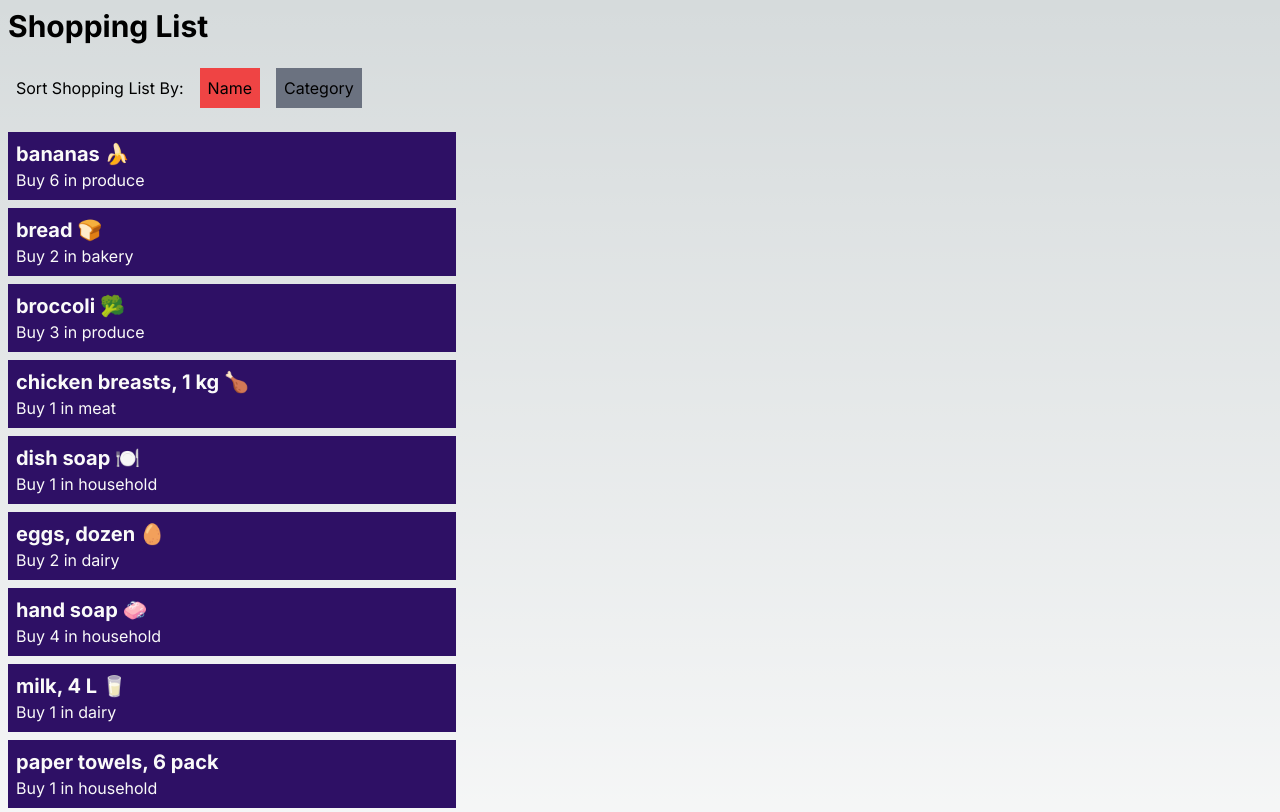
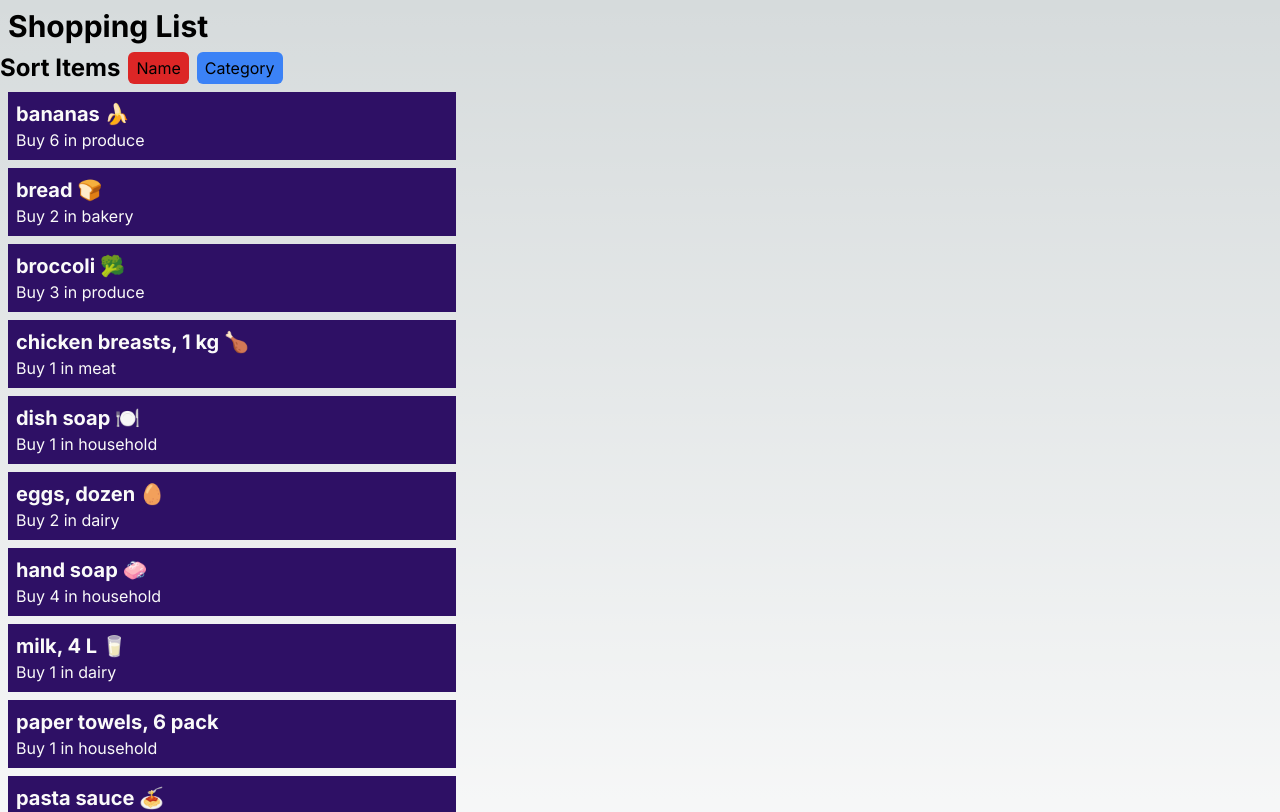
Before and after one commit to RayQM/cprg306-assignments, a Next.js app: page /week5 in a window 1280 px wide. Shown: the top 812 px of the page. Built offline with nearby package versions, Linux system fonts and the light colour scheme.

Commit message:
week5
done!

```diff
--- a/app/week5/item-list.js
+++ b/app/week5/item-list.js
@@ -1,53 +1,38 @@
-"use client";
+"use client"
 
-import {useState} from 'react';
-import Item from './item';
-import items from'./items.json';
+import { useState } from "react"
+import Item from "./item"
+import items from "./items.json"
 
 export default function ItemList(){
+  const [sortBy , setSortBy] = useState('name')
 
-    const [sortBy, setSortBy] = useState("name");
+ items.sort((a,b)=>{
+  if (sortBy === 'name'){
+    return a.name.localeCompare(b.name)
+  }
+  else if(sortBy === 'category'){
+    return a.category.localeCompare(b.category)
+  }
+ })
 
-    items.sort((a, b) => {
-      if (sortBy === 'name') {
-        return a.name.localeCompare(b.name);
-      } else if (sortBy === 'category') {
-        return a.category.localeCompare(b.category);
-      }
-    });
-
-
-
-
-    function handleSortChange(event){
-        setSortBy(event.target.value);
-    }
-
-    return (
-        <div>
-        <div className="flex flex-row p-4 gap-4">
-          <label className='leading-10'>Sort Shopping List By:</label>
-          <button
-            onClick={handleSortChange}
-            value="name"
-            className={sortBy == "name" ? "bg-red-500 pr-2 pl-2" : "bg-gray-500 pr-2 pl-2"}
-          >
-            Name
-          </button>
-          <button
-            onClick={handleSortChange}
-            value="category"
-            className={sortBy == "category" ? "bg-red-500  pr-2 pl-2" : "bg-gray-500 pr-2 pl-2"}
-          >
-            Category
-          </button>
-          </div>
-          <div>
+ function handleSort(event){
+  setSortBy(event.target.value)
+ }
+ return(
+    <div>
+      <div className="flex gap-2">
+        <h2 className="text-2xl font-bold">Sort Items</h2>
+        <button onClick={handleSort} value="name"
+        className={sortBy =="name" ?" bg-red-600 pl-2 pr-2 rounded-md ":" bg-blue-500 pl-2 pr-2 rounded-md"}>Name</button>
+        <button onClick={handleSort} value="category"
+        className={sortBy =="category" ?" bg-red-600 pl-2 pr-2 rounded-md ":" bg-blue-500 pl-2 pr-2 rounded-md"}>Category</button>
+      </div>
+      <div>
           {items.map(item => (
         <Item key={item.id} item={item} />
           ))}
           </div>
-        </div>
-
-    );
+    </div>
+ )
 }
```
